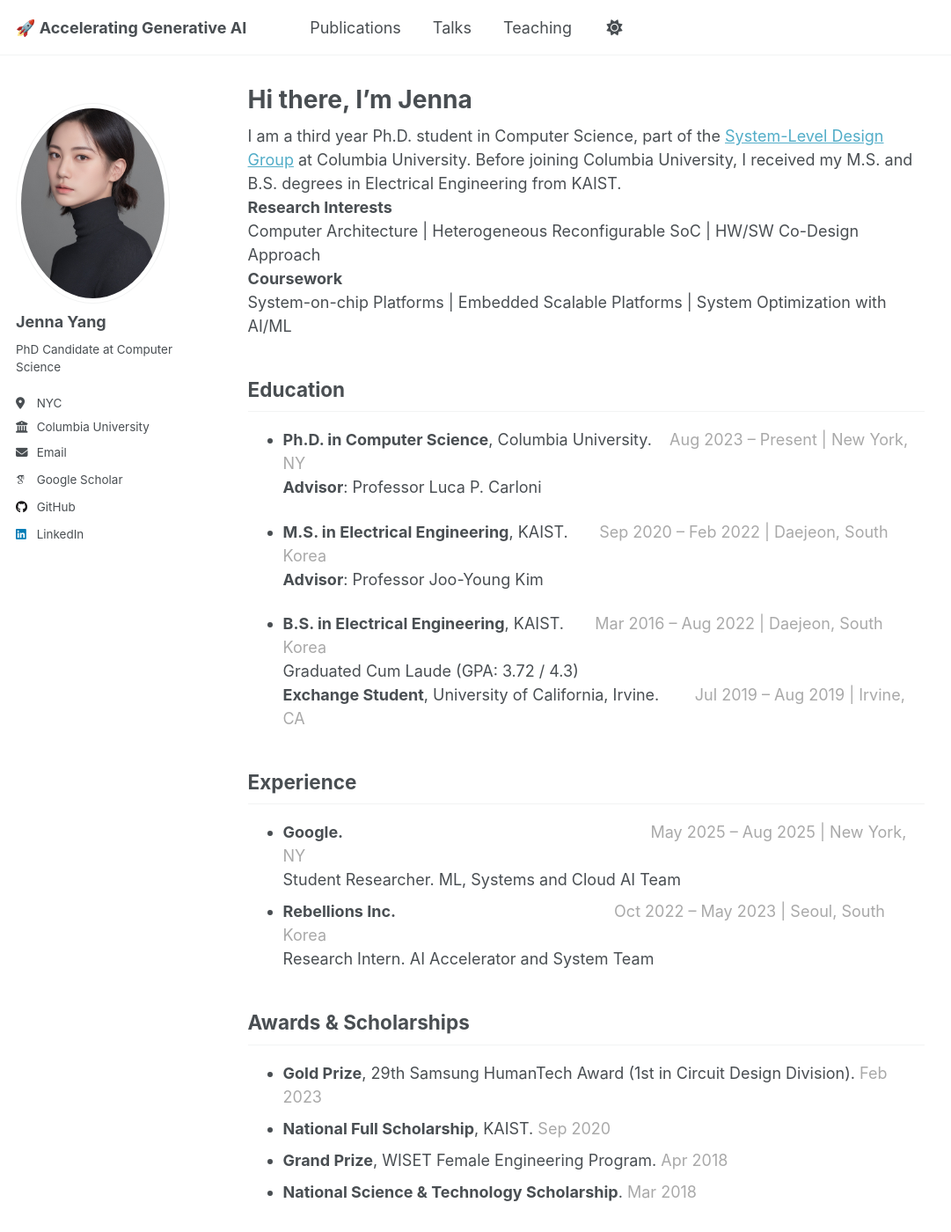
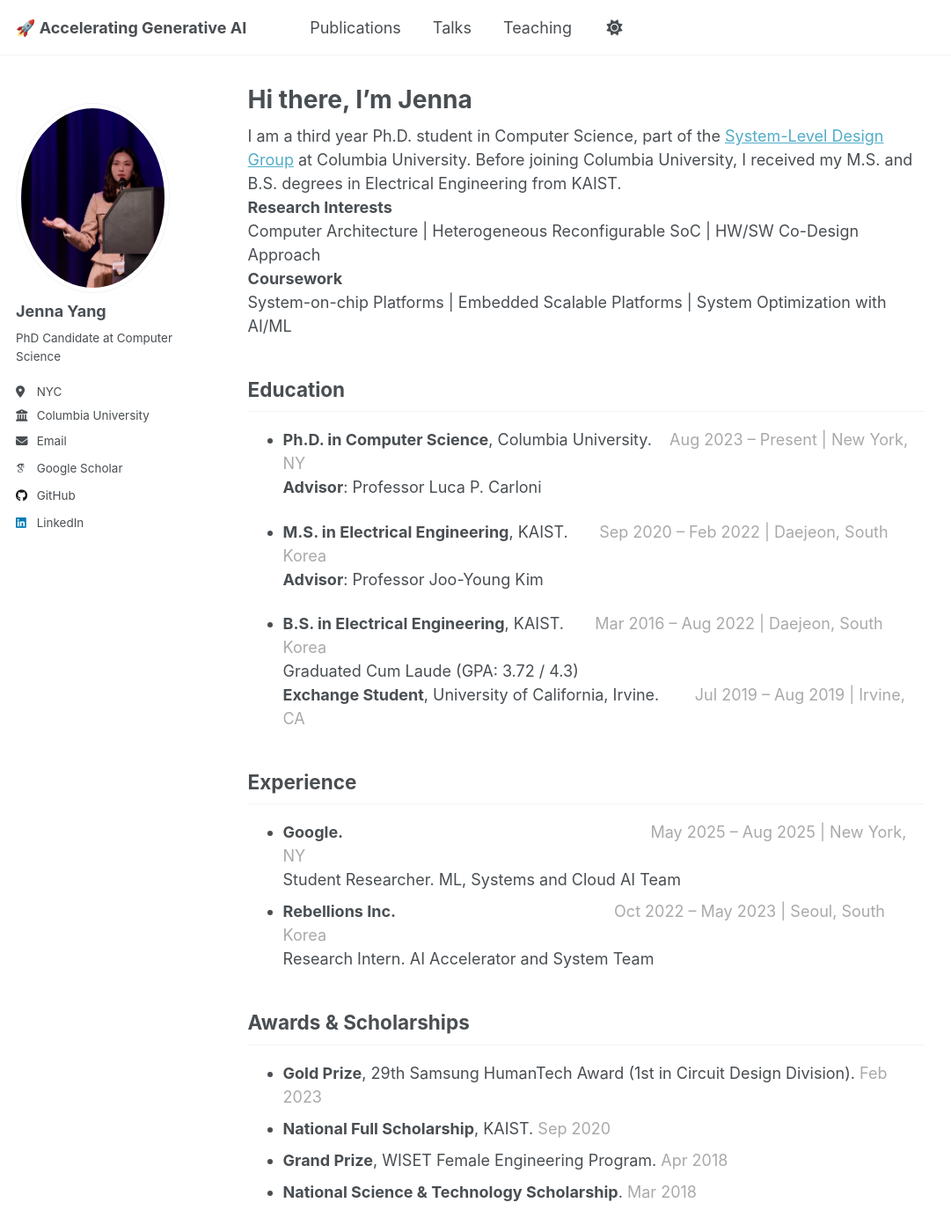
Before and after one commit to jenna-yang/jenna-yang.github.io, a Jekyll site: the page built from _pages/about.md, in a window 1280 px wide and 1400 px high. Shown: the whole window at 88% size, without its empty margins (0-1081 px from the left). Built offline with Jekyll 4.4.1, drawn with Linux system fonts in a browser that asks for light colours; some web fonts are replaced.

Commit message:
update profile

```diff
--- a/_config.yml
+++ b/_config.yml
@@ -22,7 +22,7 @@
 #               Additional customization can be done by editing /_includes/author-profile.html
 author:
   # Biographic information
-  avatar           : "profile.png"
+  avatar           : "profile2.jpg"
   name             : "Jenna Yang"
   pronouns         : # example: "she/her"
   bio              : "PhD Candidate at Computer Science"
--- a/_sass/layout/_sidebar.scss
+++ b/_sass/layout/_sidebar.scss
@@ -83,7 +83,7 @@
 .author__avatar {
   display: table-cell;
   vertical-align: top;
-  width: 36px;
+  width: 80px;
   // set width only, for non-square avatars
   // height: 36px;
 
```
Also changed, not shown: images/profile2.jpg (added).
